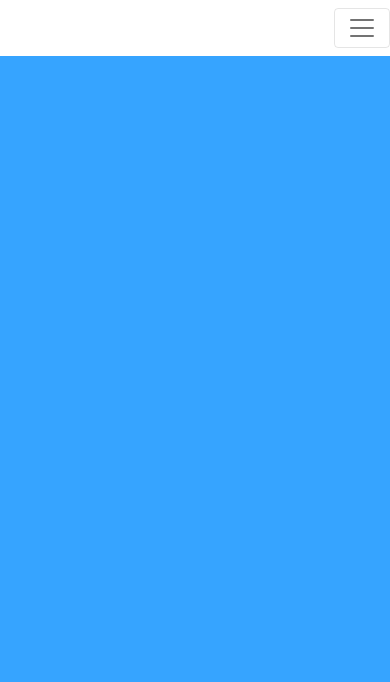
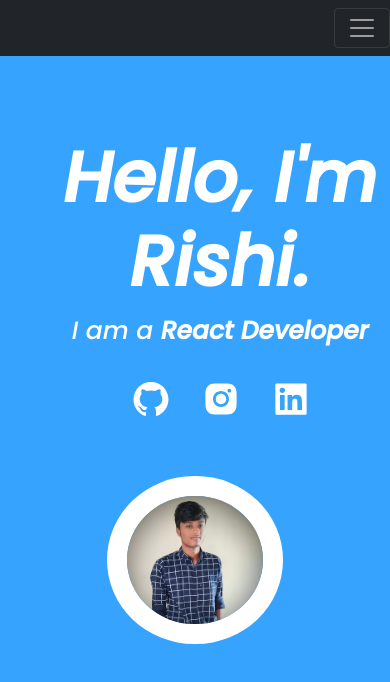
Before and after one commit to Rishi-077/portfolio, a React (Create React App) app: page / in a window 390 px wide. Shown: the top 682 px of the page. Built offline with nearby package versions, Linux system fonts and the light colour scheme.

Commit message:
home content completed

```diff
--- a/src/App.css
+++ b/src/App.css
@@ -21,3 +21,117 @@
 }
 }
 /* navbar design */
+
+/* Home condent */
+
+.home {
+  display: block;
+  display: flex;
+  justify-content: space-around;
+  margin-top: 100px;
+  margin-bottom: 100px;
+}
+.home-div {
+  margin-top: 80px;
+  margin-left: 50px;
+}
+
+.home-h1 {
+  font-weight: 900;
+  font-size: 70px;
+}
+
+.home-p {
+  font-weight: 500;
+  font-size: 25px;
+}
+
+.home-ul li {
+  list-style-type: none;
+  display: inline-block;
+  margin-right: 30px;
+  font-size: 30px;
+}
+
+.icon {
+    font-size:40px;
+    color: white
+
+}
+.icon:hover{
+   color: #33415c;
+   transition: 1s;
+  }
+
+.home-img {
+  border-radius:50%;
+  width:40%;
+  border: 60px solid white;
+  margin-right: 50px;
+  transition: 1s;
+}
+
+.home-img:hover {
+  border-radius:50%;
+  width:42%;
+  border: 60px solid #33415c;
+  transition: 1s;
+  margin-right: 50px;
+}
+
+.home-span{
+  font-size: 25px;
+  font-weight: 700;
+  transition: 1s;
+}
+
+.home-name:hover {
+  color: #33415c;
+  transition: 1s;
+}
+
+.home-span:hover{
+  font-size: 35px;
+  font-weight: 700;
+  color: #33415c;
+  transition: 1s;
+}
+
+
+ @media only screen and (max-width: 1144px) {
+   .home {
+     display: inline;
+  }
+   .home-div {
+     margin-top: 80px;
+     text-align: center;
+  }
+
+  .home-h1 {
+  font-weight: 900;
+  font-size: 70px;
+  }
+
+  .home-p {
+  font-weight: 500;
+  font-size: 25px;
+  }
+
+  .home-img {
+  border-radius:50%;
+  width:45%;
+  border: 20px solid white;
+  margin: 0 auto;
+  margin-top: 50px;
+  display: flex;
+}
+.home-img:hover {
+  border-radius:50%;
+  width:50%;
+  border: 20px solid #33415c;
+  transition: 1s;
+  margin: 0 auto;
+  margin-top: 50px;
+  align-items: center;
+}
+ }
--- a/src/App.js
+++ b/src/App.js
@@ -1,11 +1,13 @@
 import React from 'react';
 import './App.css';
+import Home from './components/Home';
 import Navitem from './components/Navitem';
 
 function App() {
   return (
     <div className="App">
       <Navitem />
+      <Home />
     </div>
   );
 }
--- /dev/null
+++ b/src/components/Home.js
@@ -0,0 +1,25 @@
+import React from 'react';
+import { AiFillInstagram, AiOutlineGithub, AiFillLinkedin } from 'react-icons/ai';
+import '../App.css'
+function Home ()
+{
+
+  return (
+    <>
+      <div className="home">
+        <div className="home-div">
+        <h1 className="home-h1">Hello, I'm <span className="home-name">Rishi.</span></h1>
+          <p className="home-p">I am a <span className="home-span">React Developer</span></p>
+          <ul className="home-ul">
+            <li><a href="https://github.com/Rishi-077"><i className='icon'><AiOutlineGithub /></i></a></li>
+            <li><a href="https://instagram.com/rishi_deiv_07"><i className='icon'><AiFillInstagram /></i></a></li>
+            <li><a href="https://www.linkedin.com/in/rishi-kesan-2b23ba228/"><i className='icon'><AiFillLinkedin /></i></a></li>
+          </ul>
+        </div>
+        <img className="home-img" src='./images/photo Blue 2.jpg' alt="rishi"/>
+      </div>
+    </>
+   );
+}
+
+export default Home;
--- a/src/components/Navitem.js
+++ b/src/components/Navitem.js
@@ -3,12 +3,12 @@ import 'bootstrap/dist/css/bootstrap.min.css'
 import { Navbar, Nav} from 'react-bootstrap';
 function Navitem() {
   return (
-    <Navbar sticky='top' expand='lg' className='navbar-header'>
+    <Navbar  bg="dark" variant="dark" sticky='top' expand='lg' className='navbar-header'>
       <Navbar.Brand />
       <Navbar.Toggle/>
       <Navbar.Collapse>
       <Nav className='nav-items--'>
-        <Nav.Link href='home'><h4 className='nav-link'>HOME</h4></Nav.Link>
+        <Nav.Link href='./Home.js'><h4 className='nav-link'>HOME</h4></Nav.Link>
         <Nav.Link href='about'><h4 className='nav-link'>ABOUT</h4></Nav.Link>
         <Nav.Link href='home'><h4 className='nav-link'>PROJECT</h4></Nav.Link>
         <Nav.Link href='home'><h4 className='nav-link'>CONTACT</h4></Nav.Link>
```
Also changed, not shown: public/images/Photo Blue 2.jpg (added).
